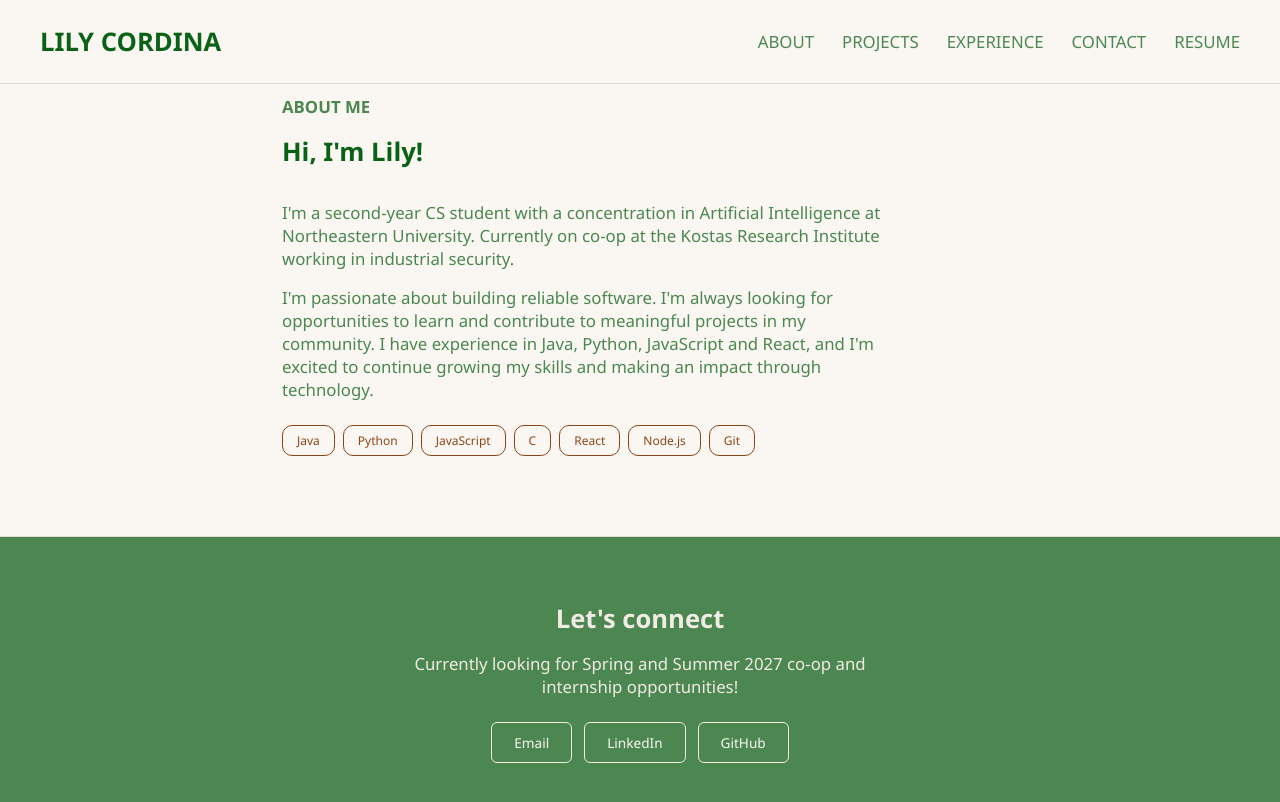
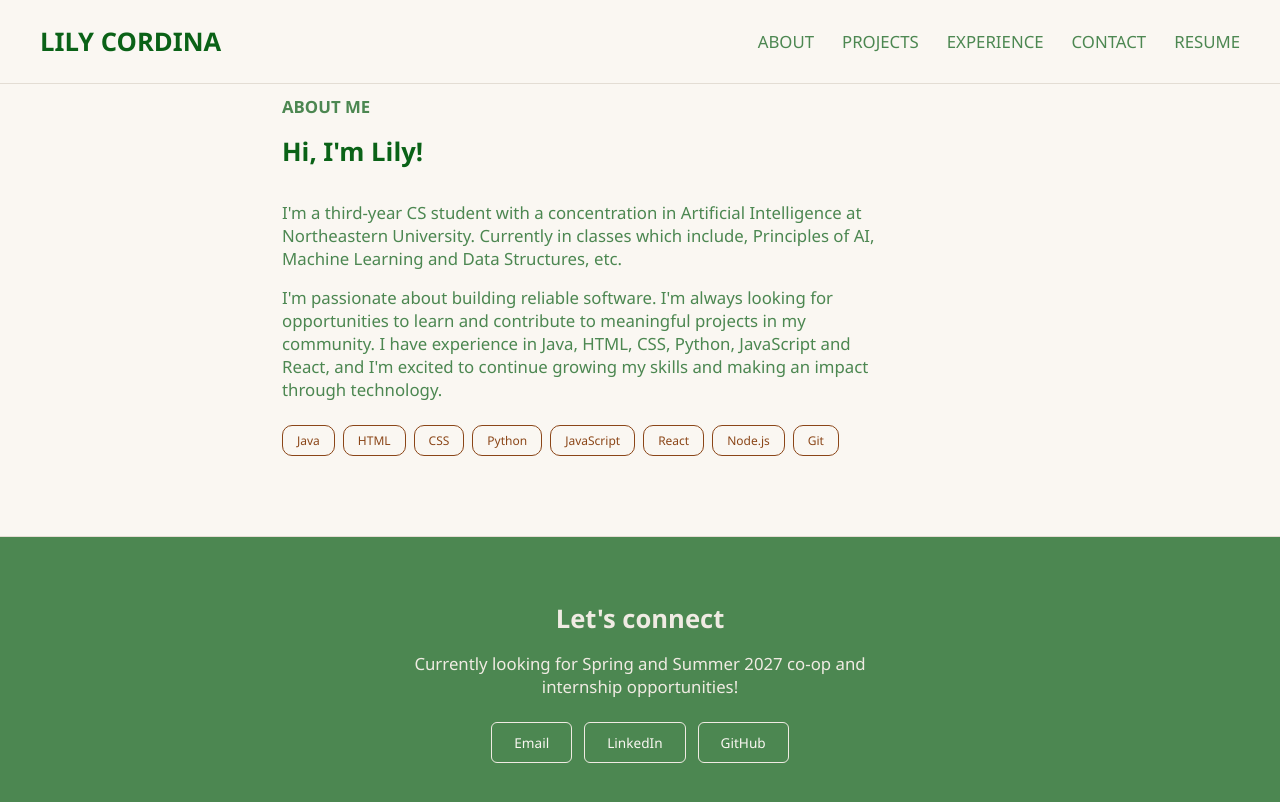
Before and after one commit to lilyyyc55/lilyyyc55.github.io, a React (Vite) app in the folder https/lilyyyc55.github.io/: page /about in a window 1280 px wide. Shown: the top 802 px of the page. Built offline with nearby package versions, Linux system fonts and the light colour scheme.

Commit message:
updating information

```diff
--- a/https/lilyyyc55.github.io/src/components/Hero.jsx
+++ b/https/lilyyyc55.github.io/src/components/Hero.jsx
@@ -7,7 +7,7 @@ function Hero() {
                 <p className="greeting">Hi, I'm</p>
                 <h1>Lily Cordina,</h1>
                 <p className="tagline">
-                    a second-year computer science student at Northeastern University focused on AI,
+                    a third-year computer science student at Northeastern University focused on AI,
                     full stack development, and building tools that make a lasting impact on my community.
                 </p>
                 <div className="hero-links">
--- a/https/lilyyyc55.github.io/src/components/Projects.jsx
+++ b/https/lilyyyc55.github.io/src/components/Projects.jsx
@@ -8,12 +8,6 @@ function Projects() {
                 <h2>Some of my work</h2>
                 <div className="project-list">
                     {[
-                        {
-                            title: 'Personal Portfolio Website',
-                            description: 'A React-based portfolio website showcasing my projects and experience.',
-                            tags: ['React', 'JavaScript', 'CSS'],
-                            href: '/projects',
-                        },
                         {
                             title: 'NuEvents',
                             description: 'A platform to help Northeastern students discover and engage with campus events.',
--- a/https/lilyyyc55.github.io/src/pages/About.jsx
+++ b/https/lilyyyc55.github.io/src/pages/About.jsx
@@ -10,18 +10,18 @@ function About() {
                 <p className="section-label">About me</p>
                 <h2>Hi, I'm Lily!</h2>
                 <p>
-                    I'm a second-year CS student with a concentration in Artificial
-                    Intelligence at Northeastern University. Currently on co-op at the Kostas
-                    Research Institute working in industrial security.
+                    I'm a third-year CS student with a concentration in Artificial
+                    Intelligence at Northeastern University. Currently in classes which include,
+                    Principles of AI, Machine Learning and Data Structures, etc.
                 </p>
                 <p>
                     I'm passionate about building reliable software. I'm always looking for
                     opportunities to learn and contribute to meaningful projects in my community. I have
-                    experience in Java, Python, JavaScript and React, and I'm excited to
+                    experience in Java, HTML, CSS, Python, JavaScript and React, and I'm excited to
                     continue growing my skills and making an impact through technology.
                 </p>
                 <div className="skills">
-                    {['Java', 'Python', 'JavaScript', 'C', 'React', 'Node.js', 'Git'].map(
+                    {['Java', 'HTML', 'CSS', 'Python', 'JavaScript', 'React', 'Node.js', 'Git'].map(
                         (skill) => (
                             <span key={skill} className="skill-tag">{skill}</span>
                         )
--- a/https/lilyyyc55.github.io/src/pages/ProjectsPage.jsx
+++ b/https/lilyyyc55.github.io/src/pages/ProjectsPage.jsx
@@ -11,17 +11,17 @@ function ProjectsPage() {
                      <div className="project-card">
                         <h3>NuEvents</h3>
                         <p>A web application for discovering and managing events.</p>
-                        <img src="/public/nuevents/nuevents.png" alt="NuEvents" className="project-image" />
+                        /** <img src="/public/nuevents/nuevents.png" alt="NuEvents" className="project-image" /> */
                     </div>
                     <div className="project-card">
                         <h3>Storm of Crimson</h3>
                         <p>A web game developed using Java Swing and GUI's to create 2 separate screens for each player.</p>
-                        <img src="/public/stormofcrimson/mid-game.png" alt="Storm of Crimson" className="project-image" />
+                        //<img src="/public/stormofcrimson/mid-game.png" alt="Storm of Crimson" className="project-image" />
                     </div>
                     <div className="project-card">
                         <h3>Jumpstart</h3>
                         <p>A productivity app for organizing tasks and goals.</p>
-                        <img src="/public/jumpstart/jumpstart.png" alt="Jumpstart" className="project-image" />
+                        //<img src="/public/jumpstart/jumpstart.png" alt="Jumpstart" className="project-image" />
                     </div>
                 </div>
         </section>
```
